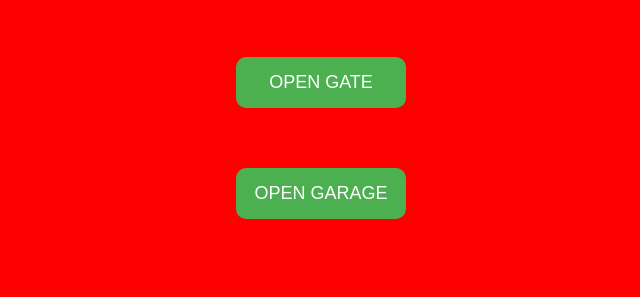
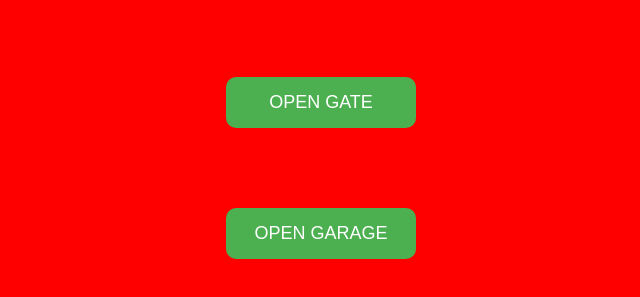
Before and after one commit to texmatic/test, a plain HTML site: page index.html in a window 1280 px wide. Shown: the part 61-358 px from the top of the page, without its empty margins (319-959 px from the left). Drawn offline with Linux system fonts and the light colour scheme.

Commit message:
Add files via upload

```diff
--- a/index.html
+++ b/index.html
@@ -16,9 +16,9 @@
 
         .button-container button {
             display: block; /* Ustawienie jako bloki, aby były pod sobą */
-            margin: 60px auto; /* Wyśrodkowanie w pionie i poziomie */
+            margin: 80px auto; /* Wyśrodkowanie w pionie i poziomie */
             padding: 15px 0; /* Rozmiar przycisków */
-            width: 170px;
+            width: 190px;
 		   font-size: 18px; /* Rozmiar czcionki */
             background-color: #4CAF50; /* Kolor tła */
             color: white; /* Kolor tekstu */
```
